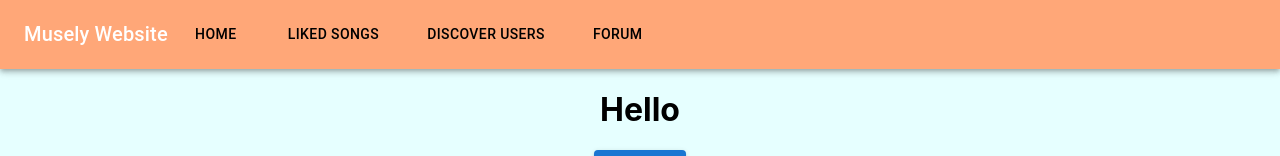
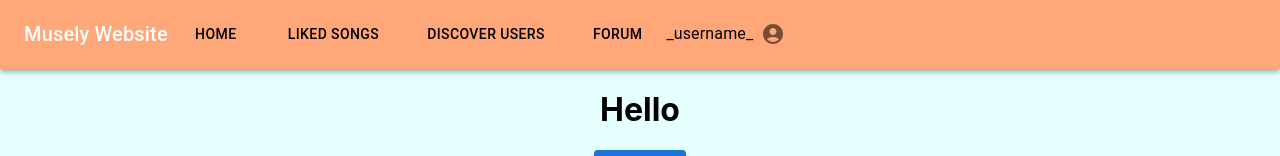
Before and after one commit to yangjus/spotify-proj, a React (Create React App) app in the folder frontend/: page / in a window 1280 px wide. Shown: the top 156 px of the page. Built offline with nearby package versions, Linux system fonts and the light colour scheme.

Commit message:
added icons

```diff
--- a/frontend/package.json
+++ b/frontend/package.json
@@ -11,7 +11,9 @@
     "@testing-library/react": "^13.3.0",
     "@testing-library/user-event": "^13.5.0",
     "axios": "^0.27.2",
+    "bootstrap": "^5.1.3",
     "react": "^18.1.0",
+    "react-bootstrap": "^2.4.0",
     "react-dom": "^18.1.0",
     "react-router-dom": "^6.3.0",
     "react-scripts": "5.0.1",
--- a/frontend/src/App.js
+++ b/frontend/src/App.js
@@ -1,7 +1,7 @@
 import './App.css';
-import Error from './Error.js';
+import Error from './components/Error.js';
 import { Routes, Route } from 'react-router-dom';
-import Home from './home_components/Home.js';
+import Home from './components/home/Home.js';
 
 document.title = "Musely - Music You Love";
 
--- a/frontend/src/Navbar.js
+++ b/frontend/src/components/Navbar.js
@@ -1,10 +1,7 @@
 import React from "react";
 import { Link } from "react-router-dom";
-import AppBar from '@mui/material/AppBar';
-import Box from '@mui/material/Box';
-import Toolbar from '@mui/material/Toolbar';
-import Typography from '@mui/material/Typography';
-import Button from '@mui/material/Button';
+import {AppBar, Box, Toolbar, Typography, Button, IconButton, Grid} from '@mui/material';
+import AccountCircleIcon from '@mui/icons-material/AccountCircle';
 
 const Navbar = () => {
 
@@ -33,6 +30,12 @@ const Navbar = () => {
                     <Link to="/home" style={linkStyle}>
                         <Button color="inherit">Forum</Button>
                     </Link>
+                    <Typography style={{color: "black"}}>
+                            _username_
+                    </Typography>
+                    <IconButton>
+                        <AccountCircleIcon/>
+                    </IconButton>
                 </Toolbar>
             </AppBar>
         </Box>
```
Also changed, not shown: frontend/src/components/Error.js (renamed from frontend/src/Error.js), frontend/src/components/home/Home.js (renamed from frontend/src/home_components/Home.js), frontend/src/components/home/Top_Artists.js (added), frontend/src/components/home/Top_Songs.js (added), 1 other file (tests, documents, lock files or other folders).
